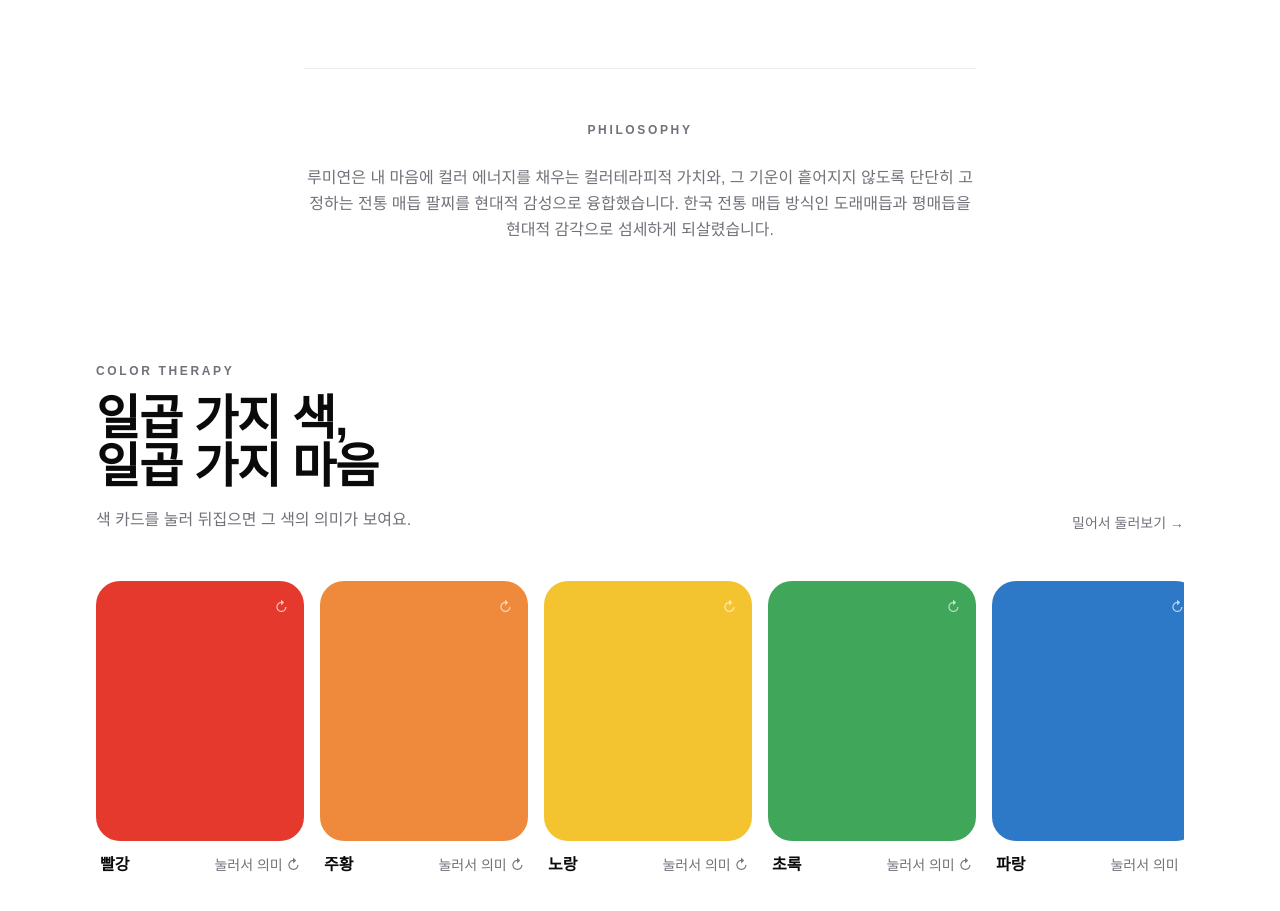
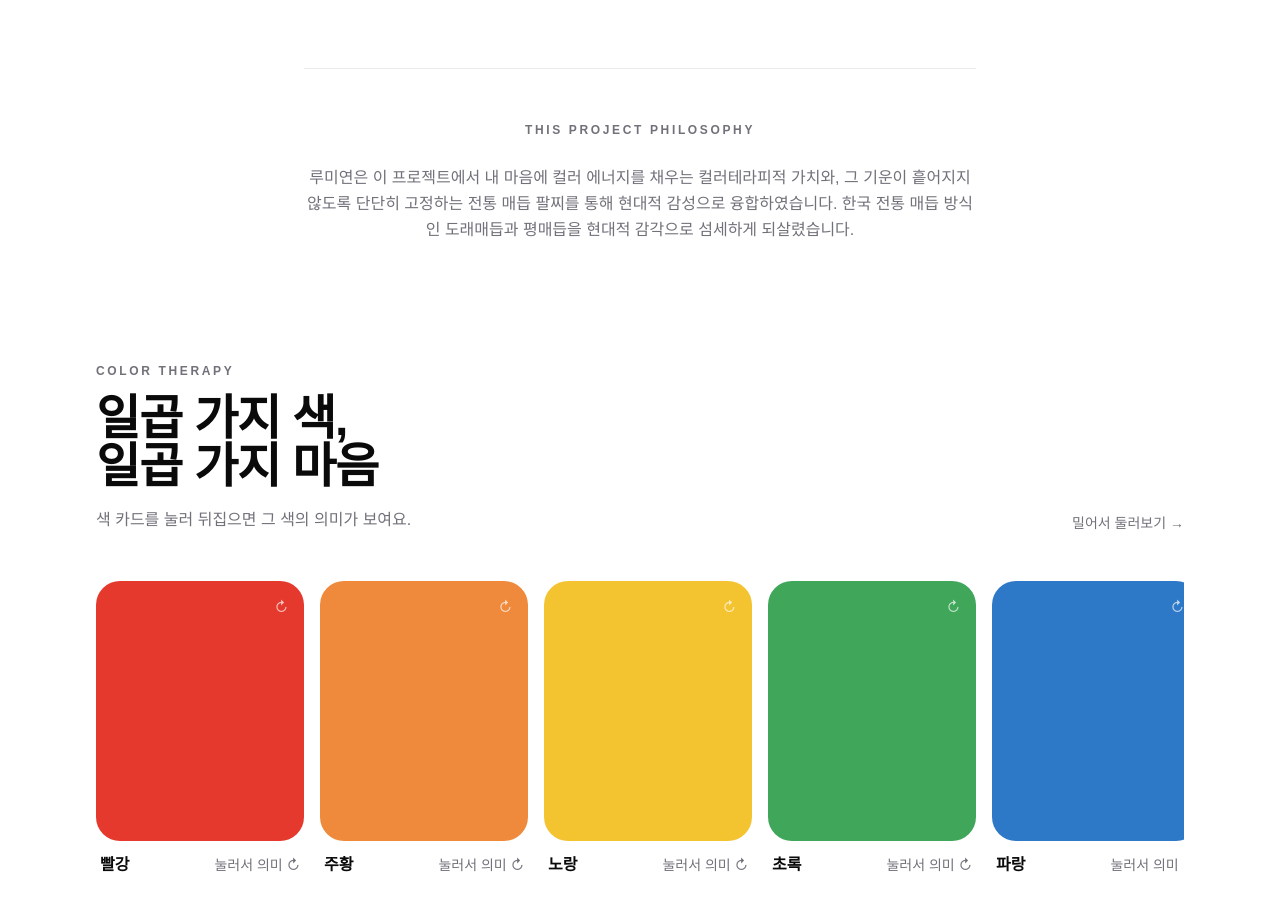
Before and after one commit to BusanSaram/Wadiz_LUMI_YEON_-, a Next.js app: page / in a window 1280 px wide. Shown: the part 1021-1932 px from the top of the page. Built offline with nearby package versions, Linux system fonts and the light colour scheme; a web font is replaced by a local one.

Commit message:
copy: Philosophy 섹션 라벨·본문 문구 수정
라벨을 This Project Philosophy로, 첫 문장을 프로젝트 맥락이
드러나는 표현으로 교체.

Co-Authored-By: Claude Opus 5 (1M context) <noreply@anthropic.com>

```diff
--- a/src/app/page.tsx
+++ b/src/app/page.tsx
@@ -297,12 +297,12 @@ export default function Home() {
         </Reveal>
 
         <Reveal className="mx-auto mt-16 max-w-2xl border-t border-line pt-12">
-          <Eyebrow>Philosophy</Eyebrow>
+          <Eyebrow>This Project Philosophy</Eyebrow>
           <p className="mt-6 text-pretty leading-relaxed text-muted">
-            루미연은 내 마음에 컬러 에너지를 채우는 컬러테라피적 가치와, 그
-            기운이 흩어지지 않도록 단단히 고정하는 전통 매듭 팔찌를 현대적
-            감성으로 융합했습니다. 한국 전통 매듭 방식인 도래매듭과 평매듭을
-            현대적 감각으로 섬세하게 되살렸습니다.
+            루미연은 이 프로젝트에서 내 마음에 컬러 에너지를 채우는 컬러테라피적
+            가치와, 그 기운이 흩어지지 않도록 단단히 고정하는 전통 매듭 팔찌를
+            통해 현대적 감성으로 융합하였습니다. 한국 전통 매듭 방식인 도래매듭과
+            평매듭을 현대적 감각으로 섬세하게 되살렸습니다.
           </p>
         </Reveal>
       </section>
```
